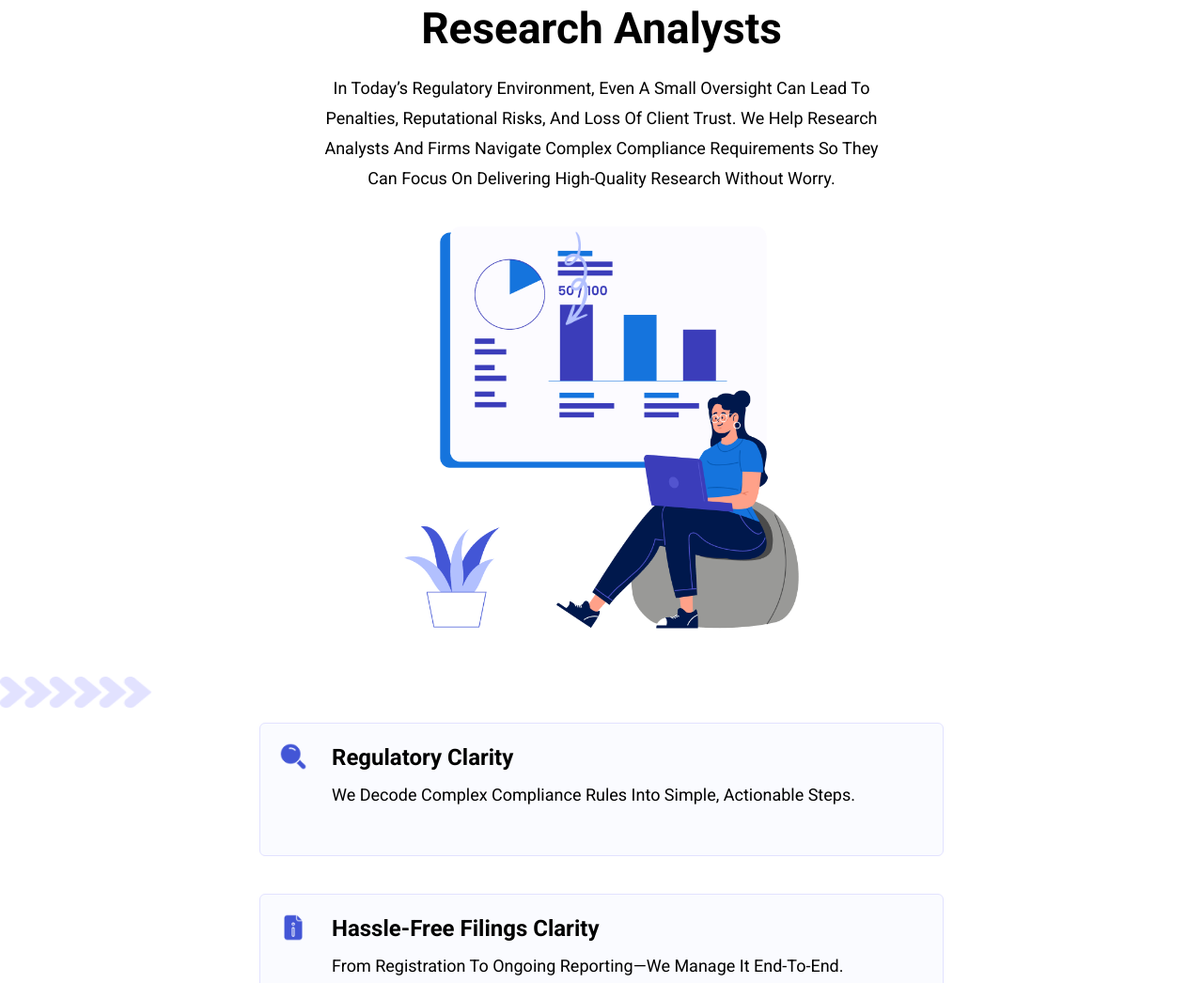
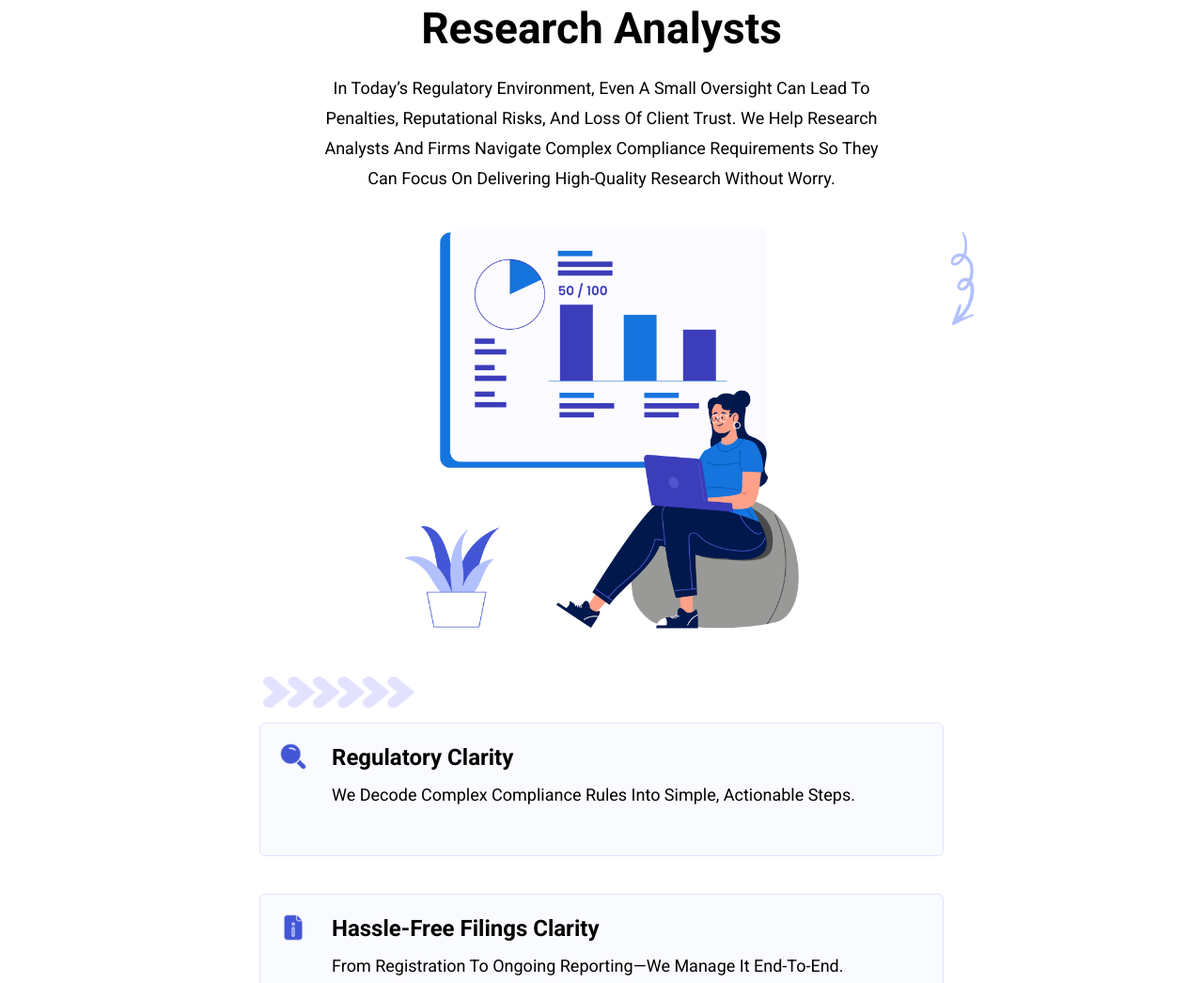
Before and after one commit to ritikamahato924/Assignment-InfoTech, a plain HTML site: page index.html in a window 1280 px wide. Shown: the part 1247-2293 px from the top of the page at 94% size. Drawn offline with Linux system fonts and the light colour scheme.

Commit message:
Fix: corner and curly arrow

```diff
--- a/style.css
+++ b/style.css
@@ -791,7 +791,6 @@ body {
   .curly-arrow {
     top: 5px;
     right: 18%;
-    left: 580px;
     width: 26px;
     height: 100px;
   }
@@ -802,7 +801,7 @@ body {
 
   .corner-arrow {
     position: absolute;
-    left: 0;
+    left: calc(50% - 360px);
     top: 830px;
     width: 161.52px;
     height: 34.17px;
@@ -1368,7 +1367,7 @@ body {
     position: absolute;
 
     left: 20px;
-    top: 930px;
+    top: clamp(850px, 155vw, 930px);
 
     width: 75px;
     height: 21.15px;
```
